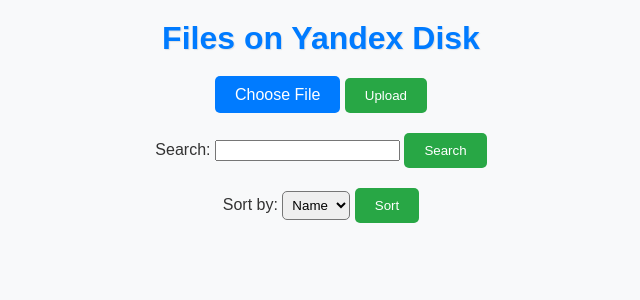
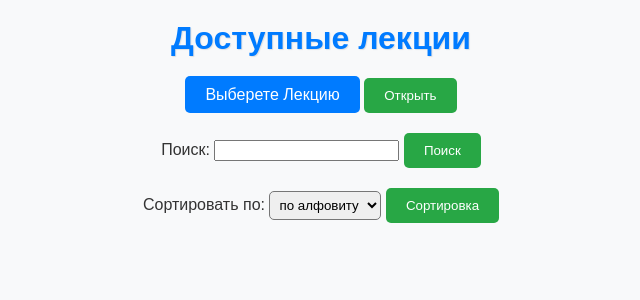
Before and after one commit to DiasTime/python_vtipo, a Flask app: template templates/student.html in a window 1280 px wide. Shown: the top 300 px of the page, without its empty margins (319-959 px from the left). Run offline with Flask 3, Linux system fonts and the light colour scheme; the template is opened without the code that fills it, so the values that code supplies are empty.

Commit message:
курва

```diff
--- a/app.py
+++ b/app.py
@@ -124,4 +124,4 @@ def process_pptx(file_path):
     return slides_data
 
 if __name__ == '__main__':
-  app.run(debug=True)
+  app.run(debug=True,port=5000)
--- a/templates/student.html
+++ b/templates/student.html
@@ -94,26 +94,26 @@
     </style>
 </head>
 <body>
-    <h1>Files on Yandex Disk</h1>
+    <h1>Доступные лекции</h1>
     <form action="/upload" method="post" enctype="multipart/form-data">
         <input type="file" name="file" accept=".docx, .pdf, .pptx" id="fileInput">
-        <label for="fileInput">Choose File</label>
-        <button type="submit">Upload</button>
+        <label for="fileInput">Выберете Лекцию</label>
+        <button type="submit">Открыть</button>
     </form>
 
     <form method="POST" style="margin-bottom: 20px;">
-        <label for="query">Search:</label>
+        <label for="query">Поиск:</label>
         <input type="text" id="query" name="query">
-        <button type="submit">Search</button>
+        <button type="submit">Поиск</button>
     </form>
 
     <form method="POST">
-        <label for="sort_by">Sort by:</label>
+        <label for="sort_by">Сортировать по:</label>
         <select name="sort_by" id="sort_by">
-            <option value="name">Name</option>
-            <option value="date">Date</option>
+            <option value="name">по алфовиту</option>
+
         </select>
-        <button type="submit">Sort</button>
+        <button type="submit">Сортировка</button>
     </form>
 
     <ul>
```
